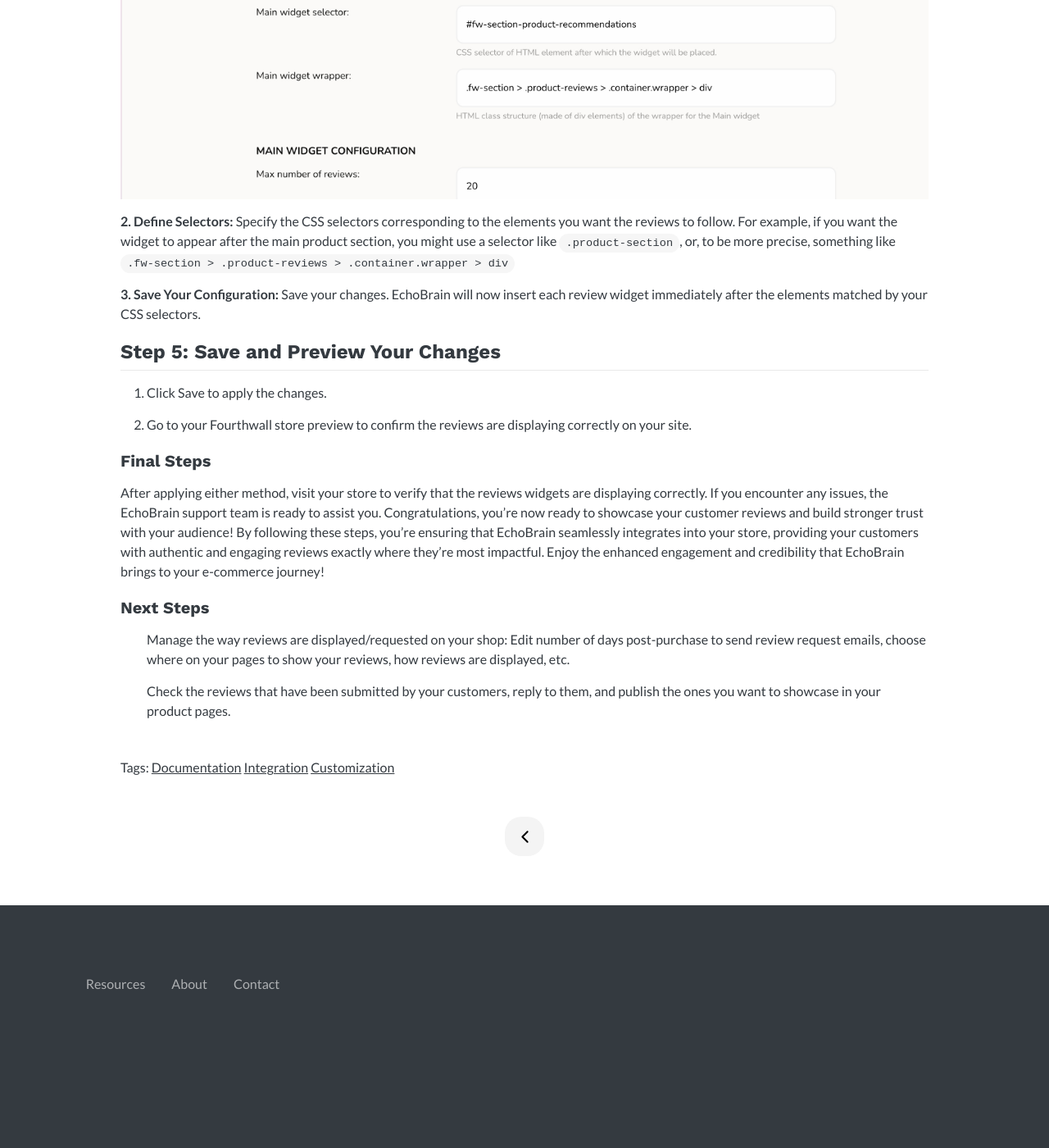
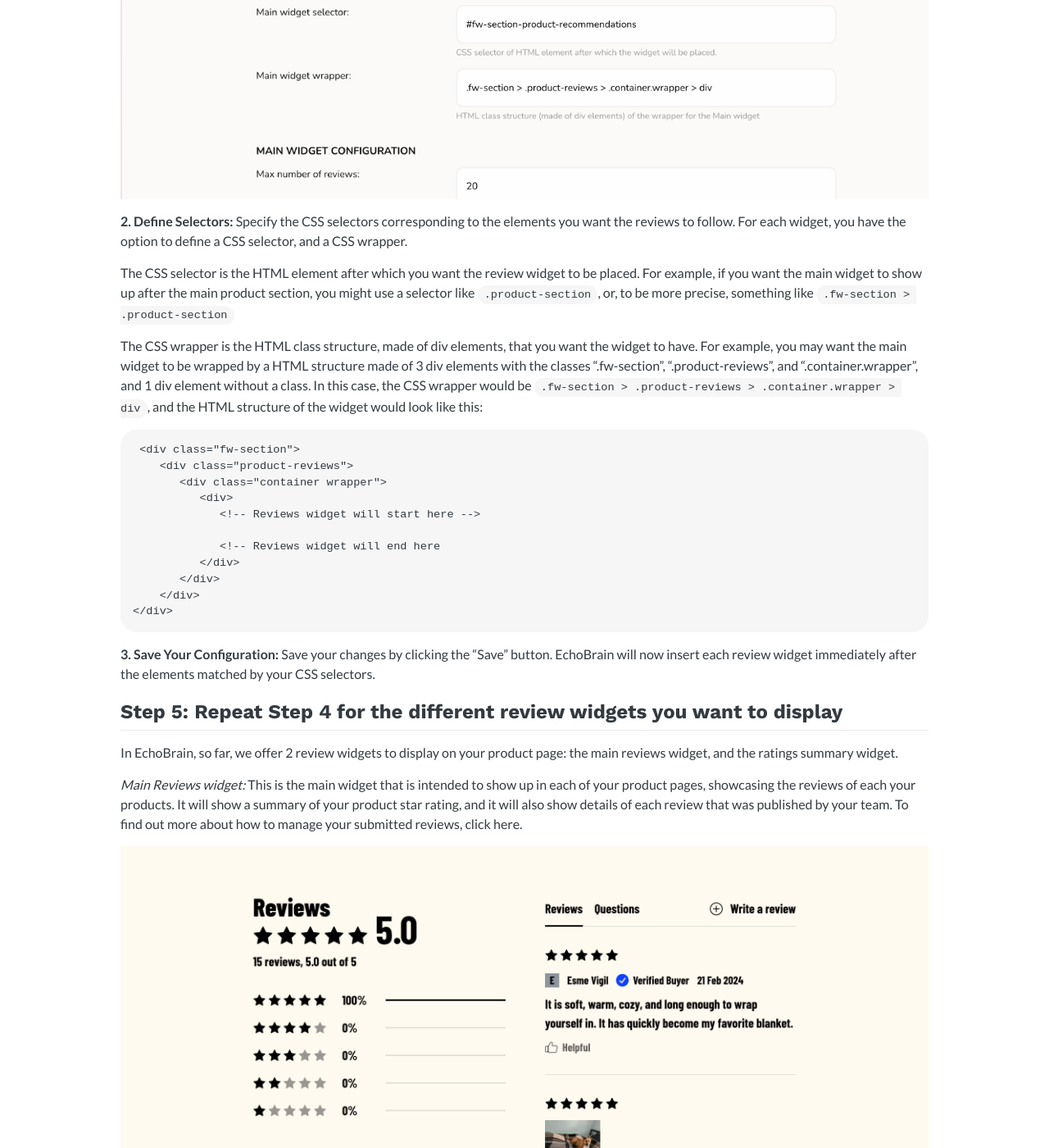
Before and after one commit to echo-brain/echo-brain.github.io, a Jekyll site: the page built from _posts/2025-02-13-fourthwall-reviews-quick-start.md, in a window 1280 px wide and 1400 px high, scrolled down 5510 px. Shown: the whole window at 82% size. Built offline with Jekyll 4.4.1, drawn with Linux system fonts in a browser that asks for light colours; some of the changed text lies outside the part shown.

Commit message:
Update 2025-02-13-fourthwall-reviews-quick-start.md

````diff
--- a/_posts/2025-02-13-fourthwall-reviews-quick-start.md
+++ b/_posts/2025-02-13-fourthwall-reviews-quick-start.md
@@ -89,15 +89,40 @@ If you prefer a more dynamic approach, you can enable the "CSS selectors" featur
 ![Echobrain dashboard css selectors settings](/assets/posts/new_echobrain_dashboard_css_selectors_settings.jpg)
 
 
- **2. Define Selectors:** Specify the CSS selectors corresponding to the elements you want the reviews to follow. For example, if you want the widget to appear after the main product section, you might use a selector like `.product-section`, or, to be more precise, something like `.fw-section > .product-reviews > .container.wrapper > div`
+ **2. Define Selectors:** Specify the CSS selectors corresponding to the elements you want the reviews to follow.
+ For each widget, you have the option to define a CSS selector, and a CSS wrapper.
 
- **3. Save Your Configuration:** Save your changes. EchoBrain will now insert each review widget immediately after the elements matched by your CSS selectors.
+ The CSS selector is the HTML element after which you want the review widget to be placed. For example, if you want the main widget to show up after the main product section, you might use a selector like `.product-section`, or, to be more precise, something like `.fw-section > .product-section`
+
+ The CSS wrapper is the HTML class structure, made of div elements, that you want the widget to have. For example, you may want the main widget to be wrapped by a HTML structure made of 3 div elements with the classes ".fw-section", ".product-reviews", and ".container.wrapper", and 1 div element without a class. In this case, the CSS wrapper would be `.fw-section > .product-reviews > .container.wrapper > div`, and the HTML structure of the widget would look like this:
+
+```HTML
+ <div class="fw-section">
+    <div class="product-reviews">
+       <div class="container wrapper">
+          <div>
+             <!-- Reviews widget will start here -->
+
+             <!-- Reviews widget will end here
+          </div>
+       </div>
+    </div>
+</div>
+```
+
+ **3. Save Your Configuration:** Save your changes by clicking the "Save" button. EchoBrain will now insert each review widget immediately after the elements matched by your CSS selectors.
 
 
-## Step 5: Save and Preview Your Changes
+## Step 5: Repeat Step 4 for the different review widgets you want to display
 
-1. Click Save to apply the changes.
-2. Go to your Fourthwall store preview to confirm the reviews are displaying correctly on your site.
+In EchoBrain, so far, we offer 2 review widgets to display on your product page: the main reviews widget, and the ratings summary widget.
+
+*Main Reviews widget:* This is the main widget that is intended to show up in each of your product pages, showcasing the reviews of each your products. It will show a summary of your product star rating, and it will also show details of each review that was published by your team. To find out more about how to manage your submitted reviews, click here.
+
+![Beautiful Bastard products plush throw blanket EchoBrain](/assets/posts/beautifulbastard_products_plush-throw-blanket-echobrain.jpg)
+
+*Ratings Summary widget:* This is the widget that shows a summary of the star rating of your product. It is calculated by averaging all the published reviews of your product. Many creators and sellers choose to show this widget below the product title on the product page or somewhere on each tile on a collection page:
+
 
 
 ### Final Steps
@@ -107,6 +132,5 @@ By following these steps, you're ensuring that EchoBrain seamlessly integrates i
 
 
 ### Next Steps
-
 - Manage the way reviews are displayed/requested on your shop: Edit number of days post-purchase to send review request emails, choose where on your pages to show your reviews, how reviews are displayed, etc.
 - Check the reviews that have been submitted by your customers, reply to them, and publish the ones you want to showcase in your product pages.
````
